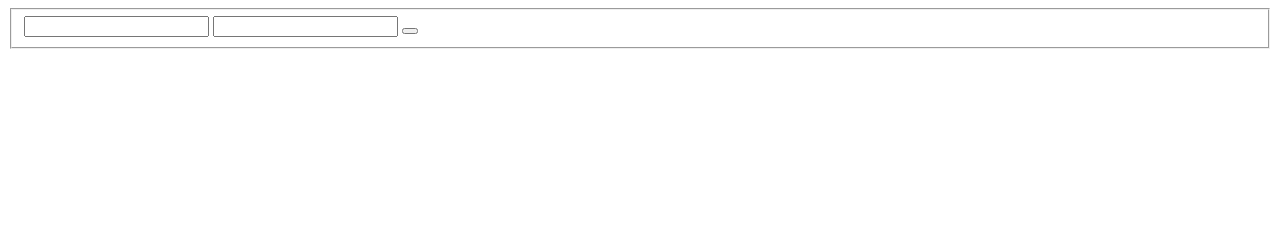
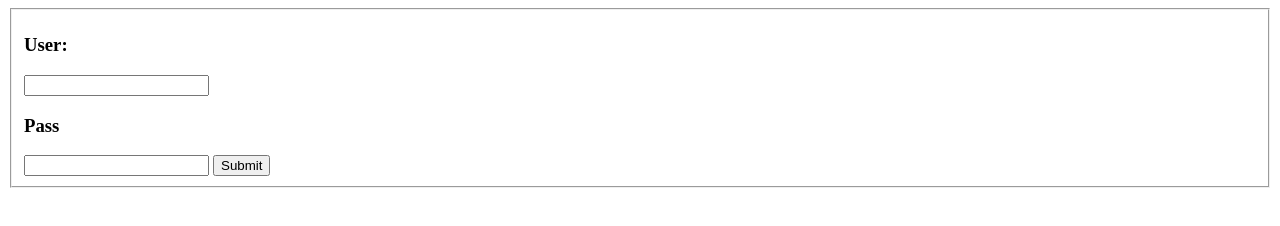
Before and after one commit to ytcloneproject/ytSimpleClone, a plain HTML site: page html/index.html in a window 1280 px wide. Drawn offline with Linux system fonts and the light colour scheme.

Commit message:
Gets login values

```diff
--- a/html/index.html
+++ b/html/index.html
@@ -9,11 +9,13 @@
 
         </header>
         <main>
-            <form class="" action="" method="post">
+            <form class="" action="/handler" method="post">
                 <fieldset>
-                    <input type="text">
-                    <input type="password" id="password">
-                    <button type="submit" id="submit">
+                    <h3>User:</h3>
+                    <input type="text" name="user" />
+                    <h3>Pass</h3>
+                    <input type="password" id="password" name="password" />
+                    <button type="submit" id="submit">Submit</button>
                 </fieldset>
             </form>
         </main>
```
Also changed, not shown: server.js (+12 -1 lines), 1 other file.
